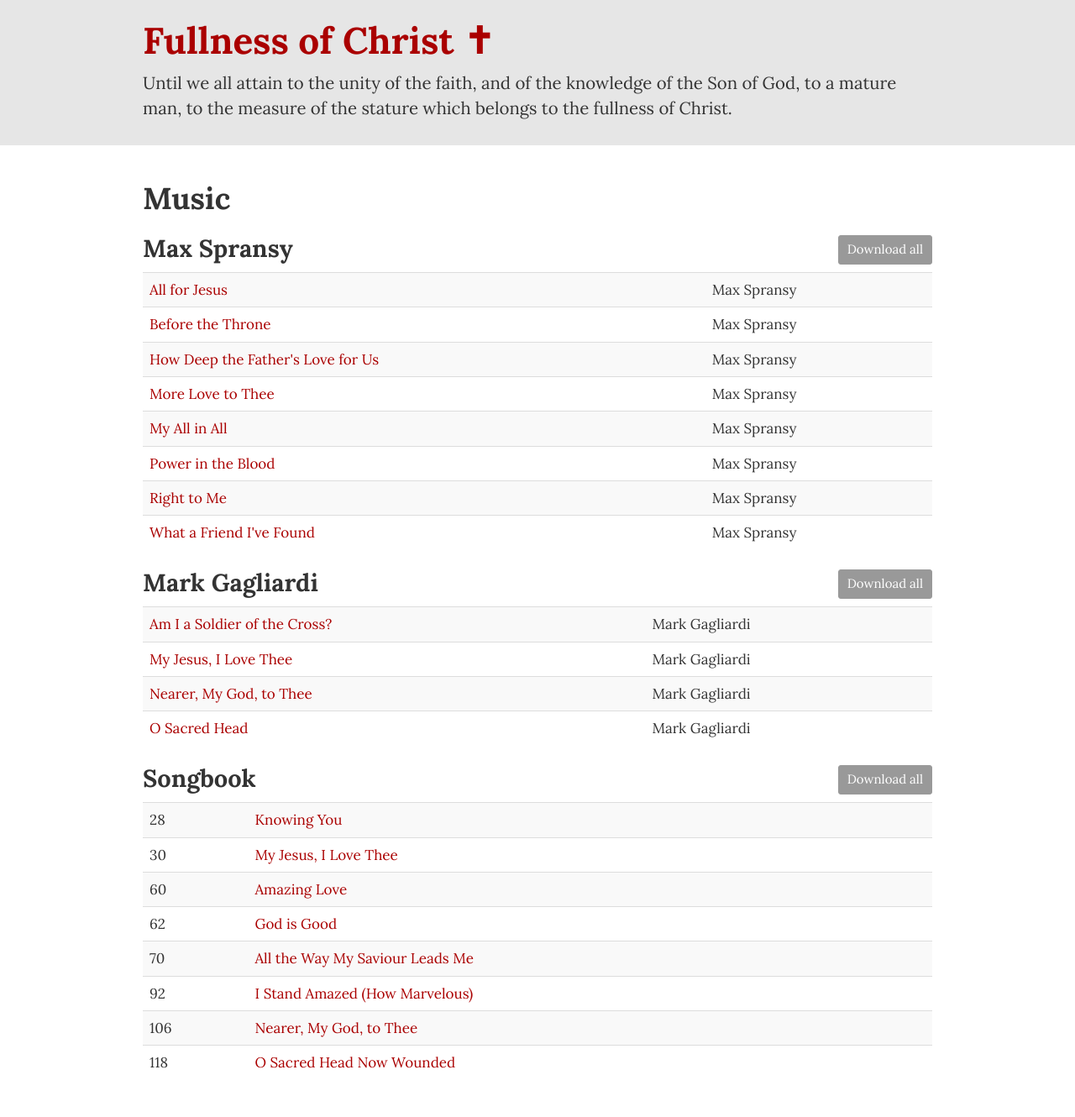
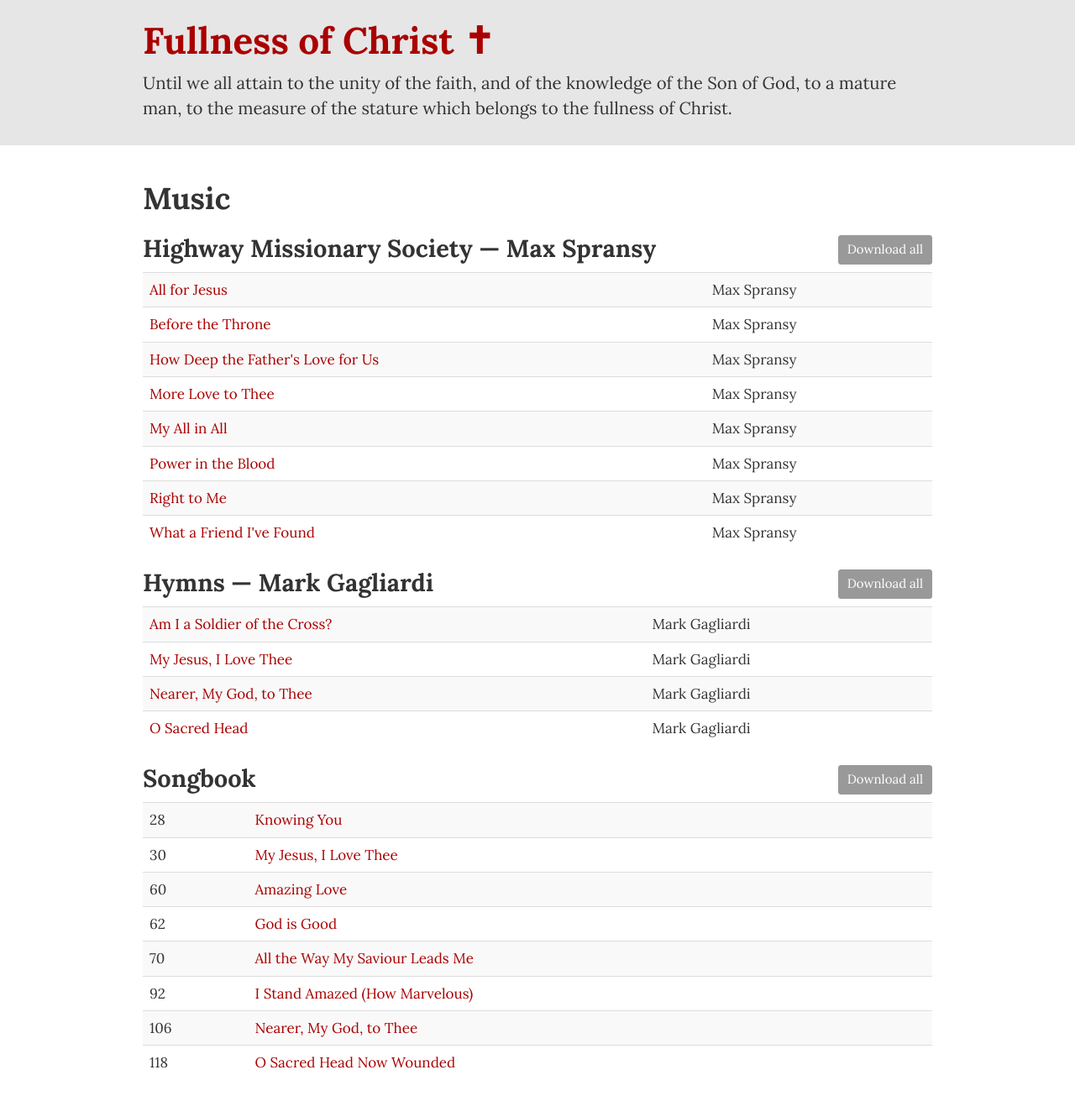
Before and after one commit to alanchrt/fullnessofchrist.com, a Jekyll site: the page built from music.html, in a window 1280 px wide. Shown: the whole page at 84% size. Built offline with Jekyll 4.4.1, drawn with Linux system fonts in a browser that asks for light colours; Markdown is read by kramdown in place of the engine named in the settings.

Commit message:
add album titles

```diff
--- a/music.html
+++ b/music.html
@@ -7,7 +7,7 @@ title: Fullness of Christ &mdash; Music
         <div class="col col-sm-12">
             <h2>Music</h2>
             <h3>
-                Max Spransy
+                Highway Missionary Society &mdash; Max Spransy
                 <a class="btn btn-default btn-sm pull-right" href="/content/music/max_spransy-highway_missionary_society.zip">Download all</a>
             </h3>
             <table class="table table-striped">
@@ -79,7 +79,7 @@ title: Fullness of Christ &mdash; Music
         </div>
         <div class="col col-sm-12">
             <h3>
-                Mark Gagliardi
+                Hymns &mdash; Mark Gagliardi
                 <a class="btn btn-default btn-sm pull-right" href="/content/music/mark_gagliardi-hymns.zip">Download all</a>
             </h3>
             <table class="table table-striped">
```
